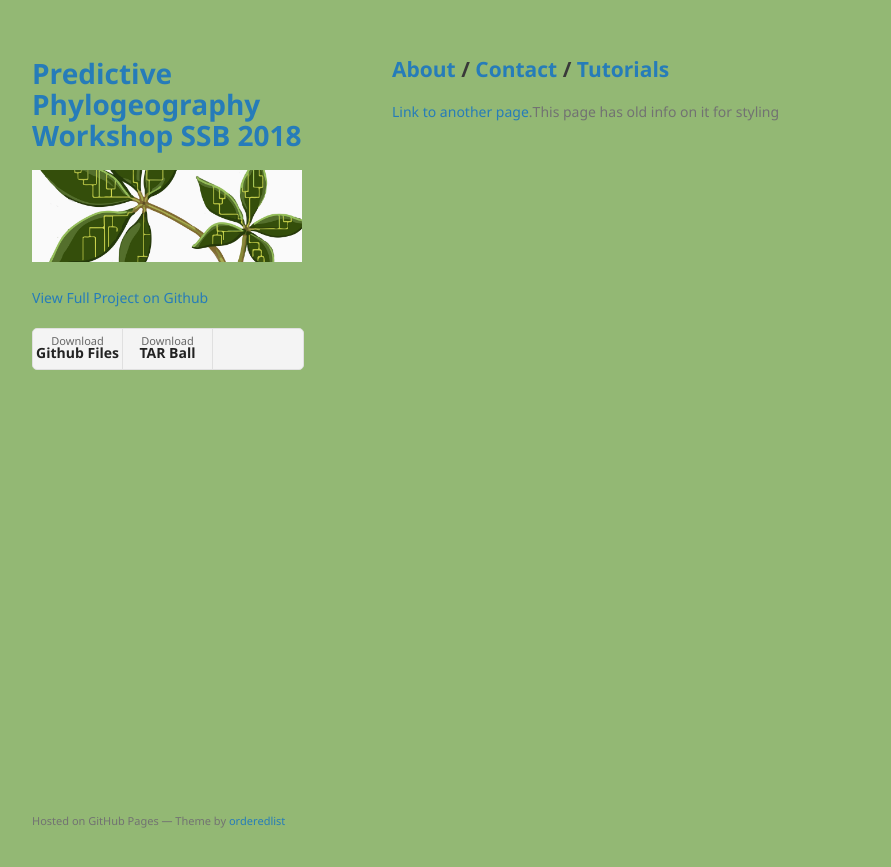
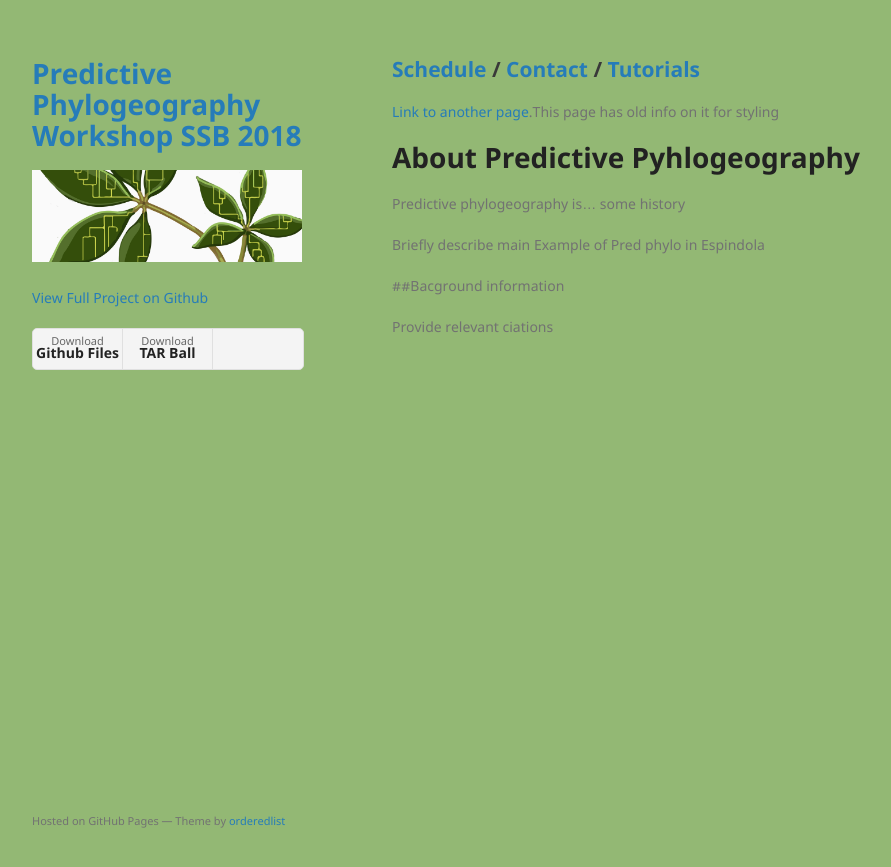
Before and after one commit to PredictivePhylogeography-SSB2018/PredictivePhylogeography-SSB2018.github.io, a Jekyll site: the page built from index.md, in a window 1280 px wide. Shown: the top 867 px of the page, without its empty margins (178-1069 px from the left). Built offline with Jekyll 4.4.1, drawn with Linux system fonts in a browser that asks for light colours; the repository's description, which GitHub fills in, is left out; our own code applies the rules of GitHub Pages for plain Markdown files.

Commit message:
update main page

```diff
--- a/index.md
+++ b/index.md
@@ -4,6 +4,16 @@ layout: default
 
 
 
-## [About](./About.html) / [Contact](./Contact.html) / [Tutorials](./Tutorials.html)
+## [Schedule](./About.html) / [Contact](./Contact.html) / [Tutorials](./Tutorials.html)
 
 [Link to another page](./another-page.html).This page has old info on it for styling
+
+# About Predictive Pyhlogeography
+
+Predictive phylogeography is... some history
+
+Briefly describe main Example of Pred phylo in Espindola
+
+##Bacground information
+
+Provide relevant ciations
```
